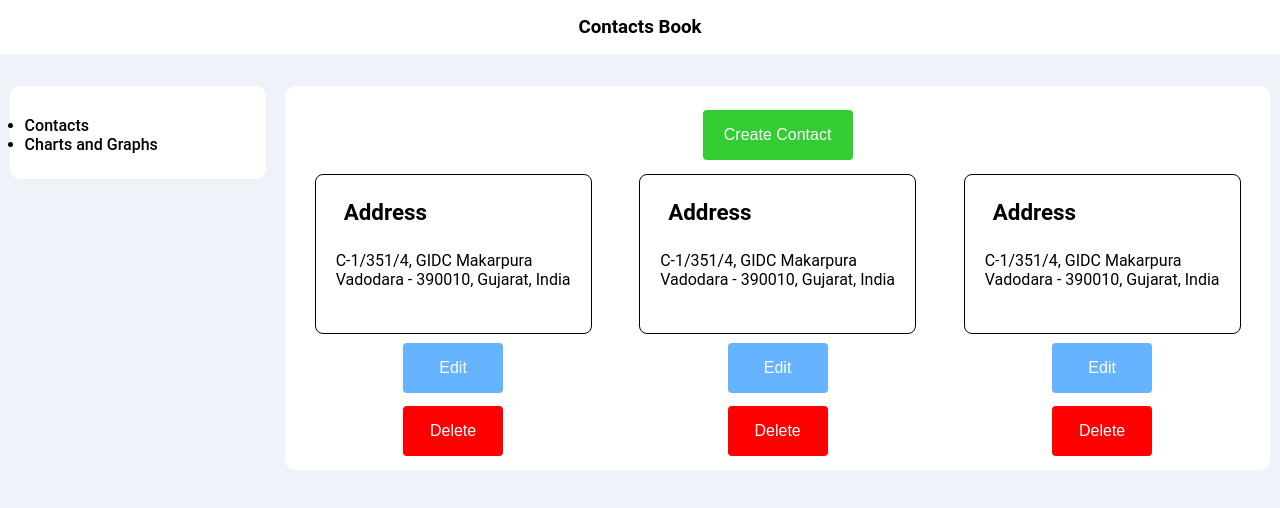
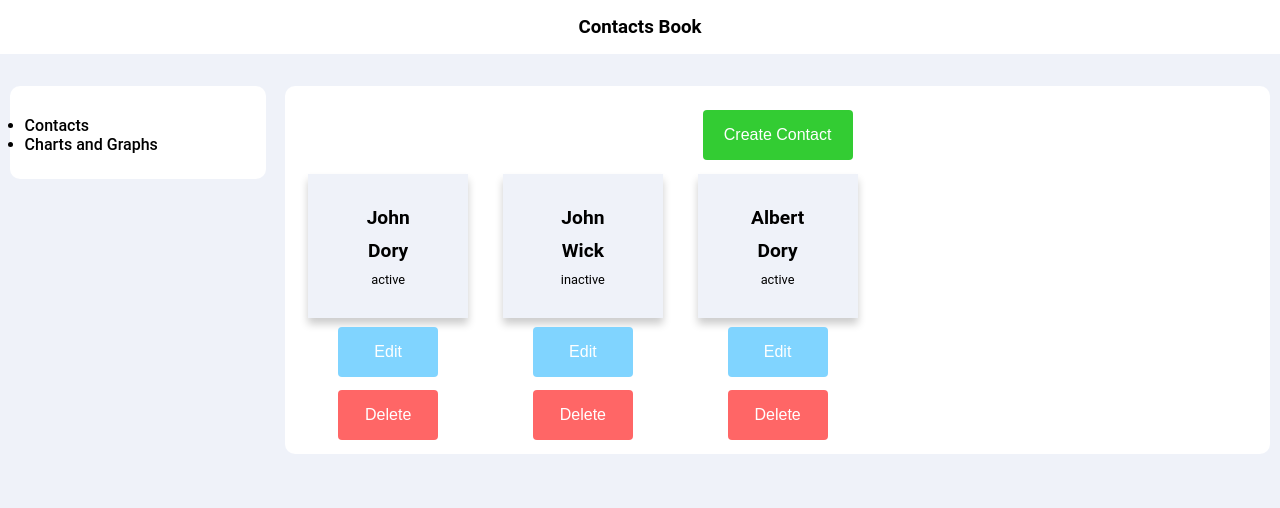
Before and after one commit to thatsmeamal-v-s/Contacts-Book, a React (Create React App) app: page / in a window 1280 px wide. Shown: the top 508 px of the page. Built offline with nearby package versions, Linux system fonts and the light colour scheme.

Commit message:
add contact functionality

```diff
--- a/src/Components/ContactCard/ContactCard.css
+++ b/src/Components/ContactCard/ContactCard.css
@@ -6,24 +6,24 @@
 }
 
 .card {
-  height: 10em;
-  border: 1px solid black;
-  border-radius: 8px;
-  padding: 20px 20px 0 20px;
+  width: 10em;
+  height: 9em;
+  padding: 5px;
   overflow: auto;
+  background-color: #eff2f9;
+  box-shadow: 0 6px 8px 0 rgba(0, 0, 0, 0.2);
+  display: flex;
+  flex-direction: column;
+  align-items: center;
+  gap: 10px;
+  justify-content: center;
 }
 
-.card-heading {
-  margin-bottom: 30px;
-  display: flex;
+.card p {
+  font-size: 1.2em;
+  font-weight: 600;
 }
 
-.card-heading p {
-  margin-left: 8px;
-  margin-bottom: 0;
-  font-size: 1.4em;
-  font-weight: 600;
-  position: relative;
-  top: 4px;
-  width: 90%;
+.card span {
+  font-size: 0.8em;
 }
--- a/src/Components/ContactCard/ContactCard.js
+++ b/src/Components/ContactCard/ContactCard.js
@@ -2,31 +2,24 @@ import React from "react";
 import "./ContactCard.css";
 import Button from "../../Elements/Button/Button";
 
-const ContactCard = () => {
+const ContactCard = (props) => {
+  let { firstName, lastName, status } = props;
   return (
-    <>
     <div className="contact-card">
       <div className="card">
-          <div className="card-heading">
-            <p>Address</p>
-          </div>
-          <div className="card-content-container">
-            <div className="card-content">
-              <span>C-1/351/4, GIDC Makarpura</span>
-            </div>
-            <span>Vadodara - 390010, Gujarat, India</span>
-          </div>
+        <p>{firstName}</p>
+        <p>{lastName}</p>
+        <span>{status}</span>
       </div>
       <Button
         value={"Edit"}
-          css={{ backgroundColor: "#66b3ff", width: "100px" }}
+        css={{ backgroundColor: "#80d4ff", width: "100px" }}
       />
       <Button
         value={"Delete"}
-          css={{ backgroundColor: "#ff0000", width: "100px" }}
+        css={{ backgroundColor: "#ff6666", width: "100px" }}
       />
     </div>
-    </>
   );
 };
 
--- a/src/Components/Contacts/Contacts.css
+++ b/src/Components/Contacts/Contacts.css
@@ -1,6 +1,6 @@
 .card-container {
   display: grid;
-  grid-template-columns: 1fr 1fr 1fr;
+  grid-template-columns: repeat(5, 1fr);
   row-gap: 15px;
   column-gap: 8px;
 }
@@ -10,13 +10,25 @@
   margin: 10px 0;
 }
 
-@media screen and (max-width: 1200px) {
+@media screen and (max-width: 1100px) {
   .card-container {
-    grid-template-columns: 1fr 1fr;
+    grid-template-columns: repeat(4, 1fr);
   }
 }
 
-@media screen and (max-width: 950px) {
+@media screen and (max-width: 900px) {
+  .card-container {
+    grid-template-columns: repeat(3, 1fr);
+  }
+}
+
+@media screen and (max-width: 650px) {
+  .card-container {
+    grid-template-columns: repeat(2, 1fr);
+  }
+}
+
+@media screen and (max-width: 450px) {
   .card-container {
     grid-template-columns: 1fr;
   }
--- a/src/Components/Contacts/Contacts.js
+++ b/src/Components/Contacts/Contacts.js
@@ -3,9 +3,11 @@ import "./Contacts.css";
 import ContactCard from "../ContactCard/ContactCard";
 import Button from "../../Elements/Button/Button";
 import { useNavigate } from "react-router-dom";
+import { useSelector } from "react-redux";
 
 const Contacts = () => {
   const navigate = useNavigate();
+  const contacts = useSelector((state) => state.contact);
 
   const createContact = () => {
     navigate("/createcontact");
@@ -21,9 +23,15 @@ const Contacts = () => {
         />
       </div>
       <div className="card-container">
-        <ContactCard />
-        <ContactCard />
-        <ContactCard />
+        {contacts.map((contact) => {
+          return (
+            <ContactCard
+              firstName={contact.firstName}
+              lastName={contact.lastName}
+              status={contact.status}
+            />
+          );
+        })}
       </div>
     </>
   );
```
Lines whose indentation alone changed are shown as unchanged.
